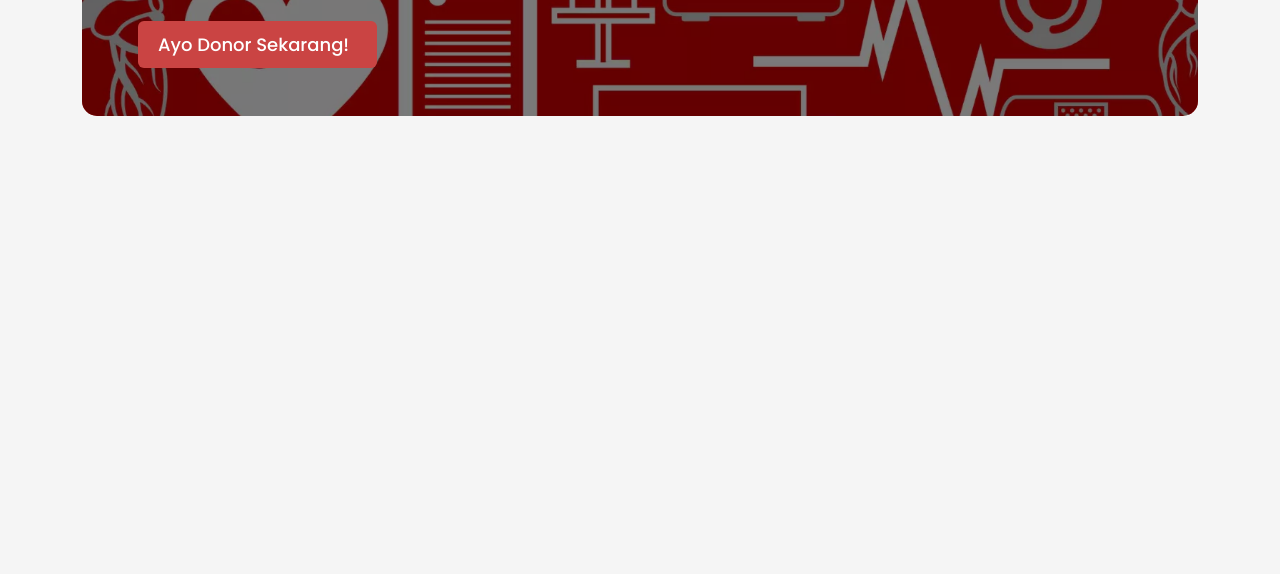
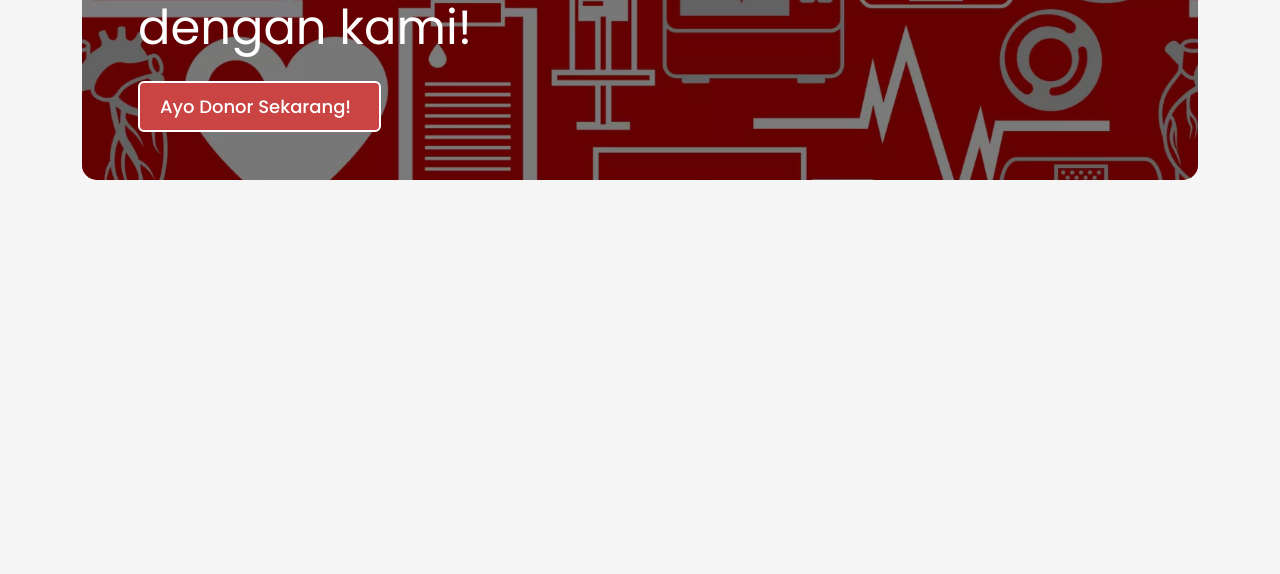
Before and after one commit to andikatuluspangestu/donorinaja, a plain HTML site: page index.html in a window 1280 px wide. Shown: the part 3321-3895 px from the top of the page. Before the commit the page ends 3835 px from the top, so only its background shows below. Drawn offline with nearby package versions, Linux system fonts and the light colour scheme.

Commit message:
refactor: Update CTA section on landing page
Improve the design and functionality of the CTA section on the landing page. Adjust the margin-top property to 120px for better spacing. Also, update the border property of the CTA button to have a solid 2px border with the quaternary color. These changes enhance the user experience and make the CTA section more visually appealing.

Signed-off-by: andikatuluspangestu <andhikatuluspangestu@gmail.com>

```diff
--- a/assets/css/style.scss
+++ b/assets/css/style.scss
@@ -408,7 +408,7 @@ header {
 // CTA
 .cta {
 
-  margin-top: 60px;
+  margin-top: 120px;
   justify-content: center;
   align-items: center;
   height: 90vh;
@@ -593,7 +593,7 @@ header {
   .bsb-btn-2xl {
     background-color: $primary-color;
     color: $quaternary-color;
-    border: none;
+    border: solid 2px $quaternary-color;
     padding: 10px 20px;
     border-radius: 10px;
     font-size: 18px;
```
Also changed, not shown: assets/css/style.css, style.css (deleted), 1 other file.
